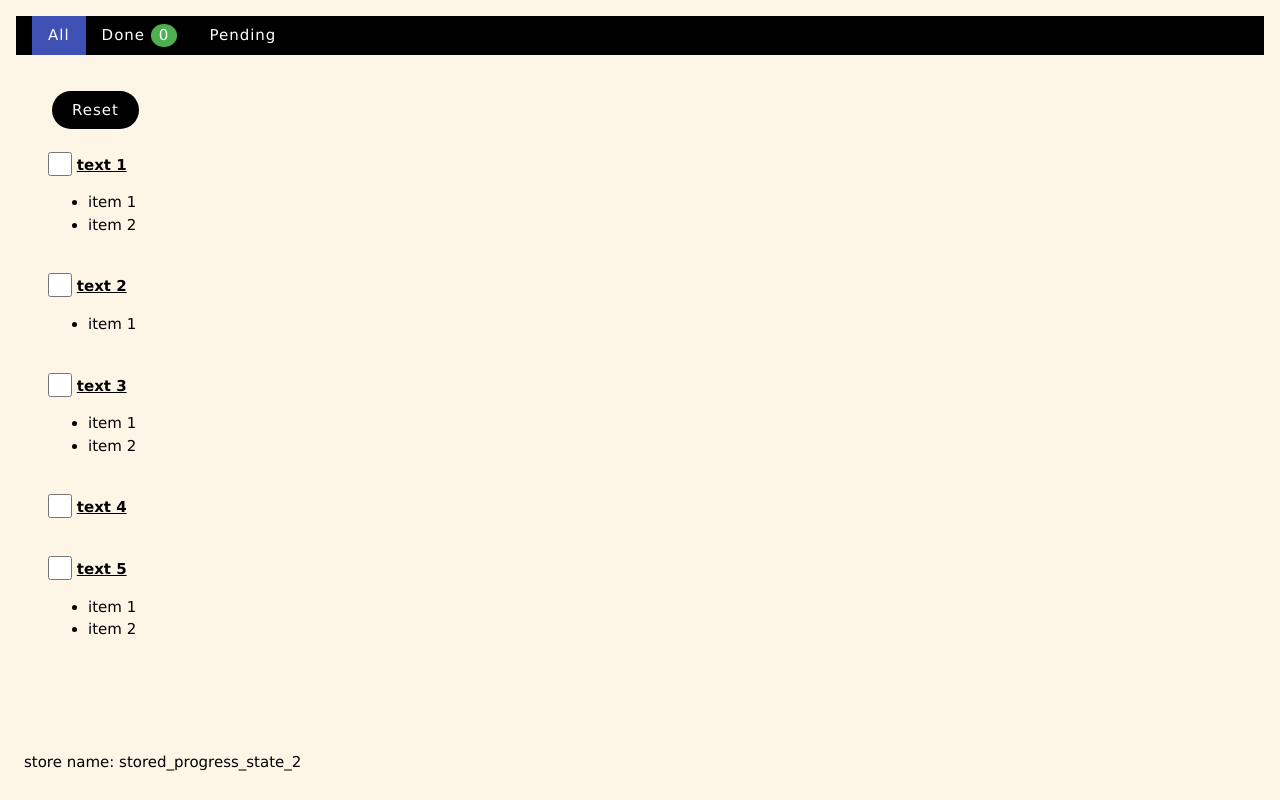
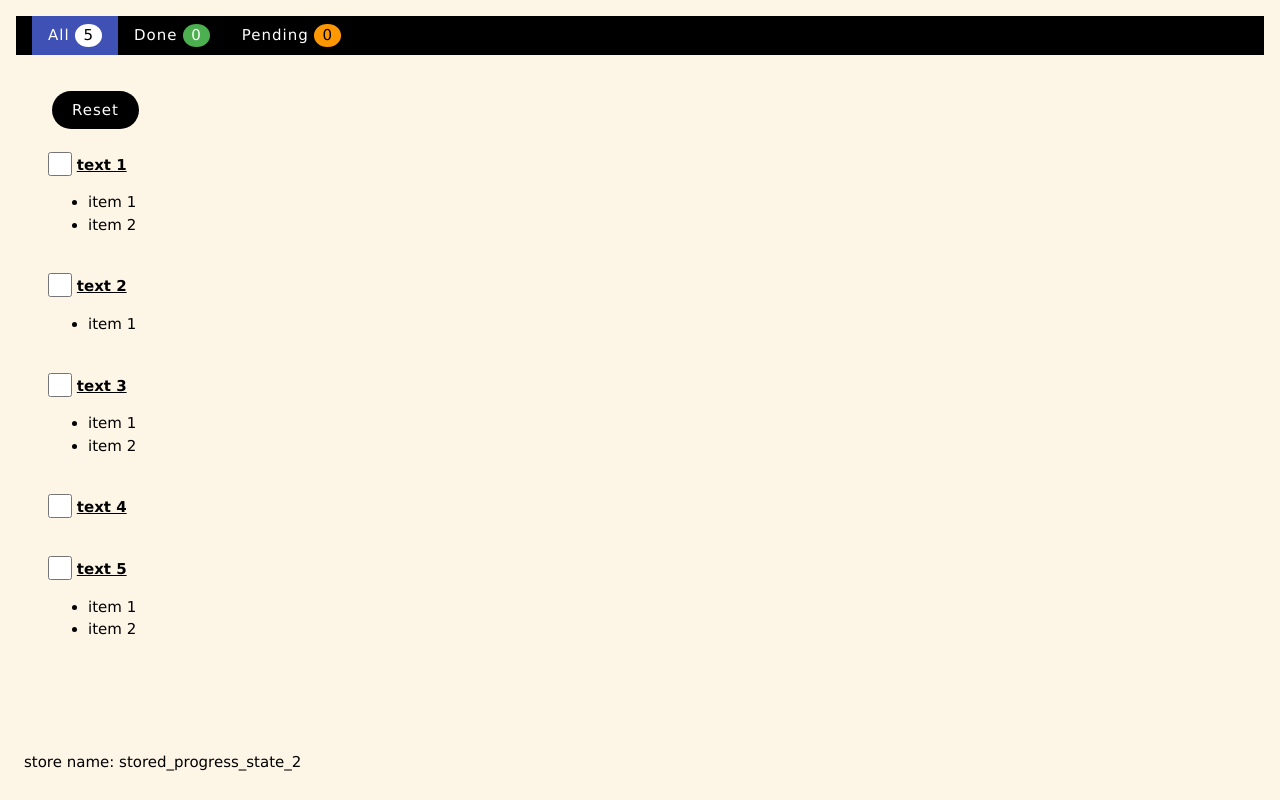
Before and after one commit to fetka/checklist, a plain HTML site: page index.html in a window 1280 px wide. Both pictures are taken after a click on the button "Reset". Drawn offline with Linux system fonts and the light colour scheme.

Commit message:
Attach badges to 'All' and 'Pending' button.

```diff
--- a/dom.js
+++ b/dom.js
@@ -1,15 +1,18 @@
 const checkedList = JSON.parse(localStorage.getItem(STORAGE_NAME)) || [];
 const resetBtn = document.querySelector('#reset__button');
 const store_name = document.querySelector('#store_name');
+const all_counter = document.querySelector('#all_counter');
 const done_counter = document.querySelector('#done_counter');
+const pending_counter = document.querySelector('#pending_counter');
+all_counter.innerHTML = checkboxList.length;
 store_name.innerHTML += `${STORAGE_NAME}`;
 
 // build the 'All' tab inner html structure
 (function () {
-  let checkedCounter = 0;
+  // let checkedCounter = 0;
   checkboxList.forEach((cb) => {
     const done = checkedList.includes(cb.id) ? 'checked' : '';
-    done ? ++checkedCounter : '';
+    // done ? ++checkedCounter : '';
     document.querySelector('#all_cases').insertAdjacentHTML(
       'beforeend',
       `<div class="w3-panel w3-light-indigo">
@@ -22,7 +25,8 @@
       </div>`
     );
   });
-  done_counter.innerHTML = checkedCounter;
+  done_counter.innerHTML = checkedList.length;
+  pending_counter.innerHTML = checkboxList.length - checkedList.length;
 })();
 
 function buildPendingTabContent() {
@@ -80,6 +84,8 @@
       }
     }
     done_counter.innerHTML = checkedList.length;
+    pending_counter.innerHTML = checkboxList.length - checkedList.length;
+
     localStorage.setItem(STORAGE_NAME, JSON.stringify(checkedList));
     // console.log(checkedList);
   });
@@ -90,6 +96,8 @@
     el.checked = false;
   });
   checkedList.length = 0;
+  pending_counter.innerHTML = 0;
+  done_counter.innerHTML = 0;
   localStorage.setItem(STORAGE_NAME, JSON.stringify([]));
 });
 
--- a/index.html
+++ b/index.html
@@ -12,13 +12,13 @@
   <body class="w3-sand w3-margin">
     <div class="w3-bar w3-black w3-panel" >
       <button class="w3-bar-item w3-button tablink w3-indigo" onclick="openTab(event,'all_cases')">
-        All
+        All <span id="all_counter" class="w3-badge w3-white">0</span>
       </button>
       <button class="w3-bar-item w3-button tablink" onclick="openTab(event, 'done_cases')" >
         Done <span id="done_counter" class="w3-badge w3-green">0</span>
       </button>
       <button class="w3-bar-item w3-button tablink" onclick="openTab(event, 'pending_cases')">
-        Pending
+        Pending <span id="pending_counter" class="w3-badge w3-orange">0</span>
       </button>
     </div>
     <!-- <button id="save__button">Save to storage</button> -->
```
